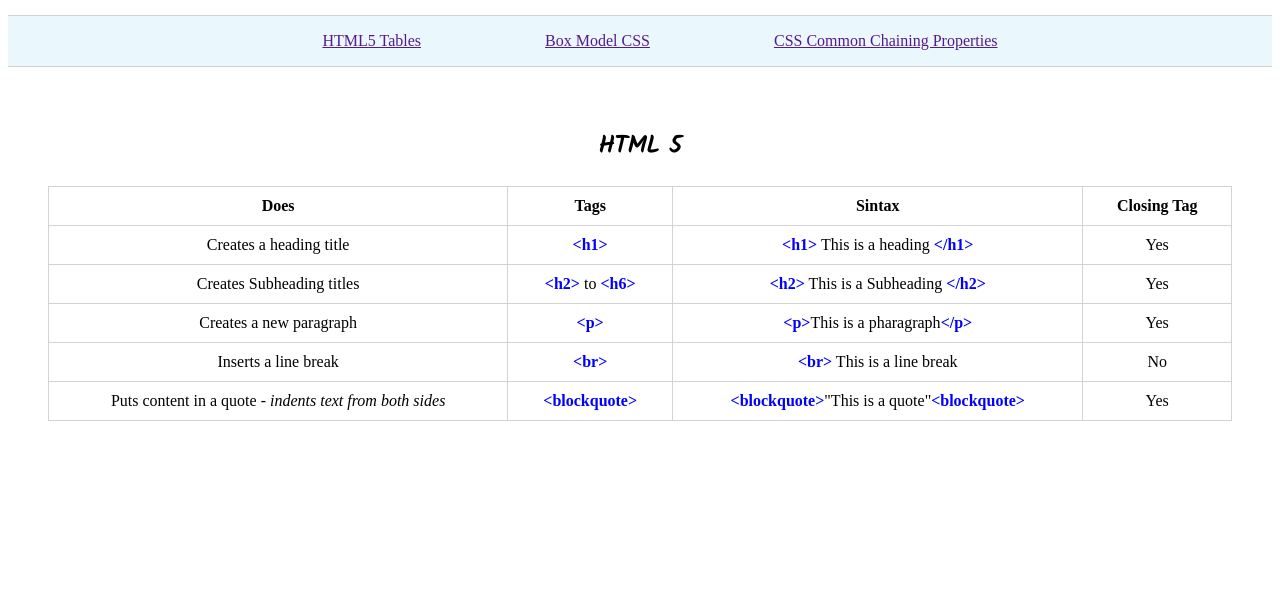
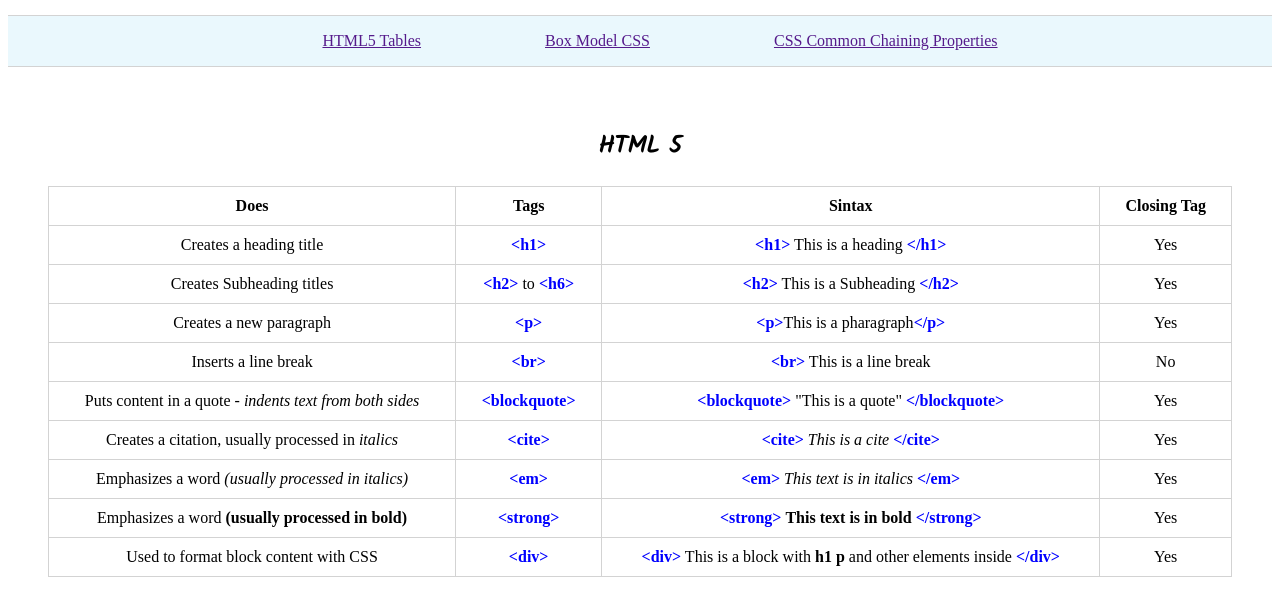
Before and after one commit to leocoding0326/cheat-sheet, a plain HTML site: page index.html in a window 1280 px wide. Shown: the part 116-732 px from the top of the page. Drawn offline with Linux system fonts and the light colour scheme; files whose address does not match are found by name.

Commit message:
Added extra rows following past parameters

```diff
--- a/index.html
+++ b/index.html
@@ -60,7 +60,31 @@
                 <tr>
                     <td>Puts content in a quote - <em>indents text from both sides</em></td>
                     <td><span>&lt;blockquote&gt;</span></td>
-                    <td><span>&lt;blockquote&gt;</span>"This is a quote"<span>&lt;blockquote&gt;</span></td>
+                    <td><span>&lt;blockquote&gt;</span> "This is a quote" <span>&lt;/blockquote&gt;</span></td>
+                    <td>Yes</td>
+                </tr>
+                <tr>
+                    <td>Creates a citation, usually processed in <em>italics</em></td>
+                    <td><span>&lt;cite&gt;</span></td>
+                    <td><span>&lt;cite&gt;</span> <em>This is a cite</em> <span>&lt;/cite&gt;</span></td>
+                    <td>Yes</td>
+                </tr>
+                <tr>
+                    <td>Emphasizes a word <em>(usually processed in italics)</em></td>
+                    <td><span>&lt;em&gt;</span></td>
+                    <td><span>&lt;em&gt;</span> <em>This text is in italics</em> <span>&lt;/em&gt;</span></td>
+                    <td>Yes</td>
+                </tr>
+                <tr>
+                    <td>Emphasizes a word <strong>(usually processed in bold)</strong></td>
+                    <td><span>&lt;strong&gt;</span></td>
+                    <td><span>&lt;strong&gt;</span> <strong>This text is in bold</strong> <span>&lt;/strong&gt;</span></td>
+                    <td>Yes</td>
+                </tr>
+                <tr>
+                    <td>Used to format block content with CSS</td>
+                    <td><span>&lt;div&gt;</span></td>
+                    <td><span>&lt;div&gt;</span> This is a block with <strong>h1 p</strong> and other elements inside <span>&lt;/div&gt;</span></td>
                     <td>Yes</td>
                 </tr>
             </tbody>
```
